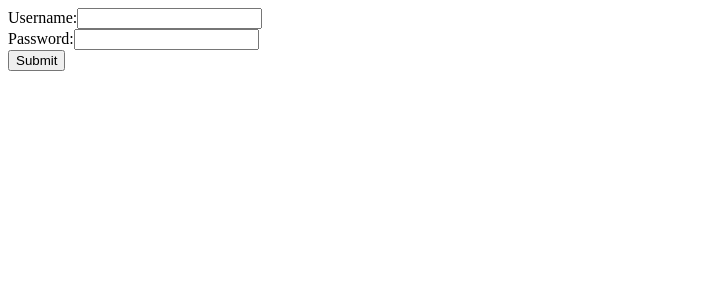
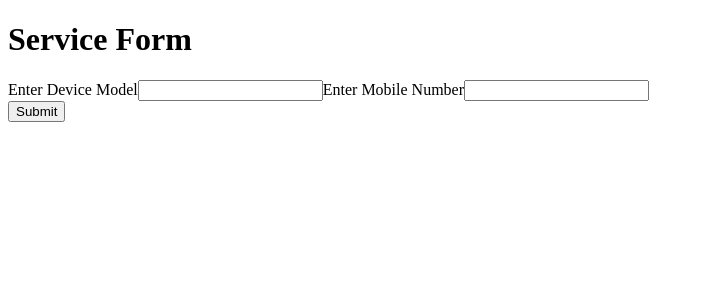
Before and after one commit to Ray-Shubham/vite-react-app, a React (Vite) app: page / in a window 1280 px wide. Shown: the top 300 px of the page, without its empty margins (0-704 px from the left). Built offline with nearby package versions, Linux system fonts and the light colour scheme.

Commit message:
React Controlled Forms

```diff
--- a/src/App.jsx
+++ b/src/App.jsx
@@ -1,6 +1,7 @@
 import CustomButton from "./components/button.jsx";
 import Greeting from "./components/greeting.jsx";
 import MainHeading, { SecondaryHeading } from "./components/heading.jsx";
+import ControlledForm from "./components/Hooks/Forms/Controlled/controlled_form.jsx";
 import UncontrolledComponent from "./components/Hooks/Forms/Uncontrolled/uncontrolled-form.jsx";
 import UseRefExample from "./components/Hooks/useRef/useRefEx.jsx";
 import Counter from "./components/Hooks/usestate/Counter.jsx";
@@ -38,7 +39,9 @@ const App = () => {
 
       {/* <UseRefExample /> */}
 
-      <UncontrolledComponent />
+      {/* <UncontrolledComponent /> */}
+
+      <ControlledForm />
 
       {/* {
       [{name:"Ray",role:"Mern Developer"},{name:"Ray",role:"Mern Developer"},{name:"Ray",role:"Mern Developer"}].map((eachName) => {
--- /dev/null
+++ b/src/components/Hooks/Forms/Controlled/controlled_form.jsx
@@ -0,0 +1,89 @@
+import React, { useState } from "react";
+import { mobileValidation } from "./validations";
+
+const ControlledForm = () => {
+  const [model, setModel] = useState("");
+  const [mobileNumber, setMobileNumber] = useState("");
+  const [modelError, setModelError] = useState("");
+  const [mobileError, setMobileError] = useState("");
+  const modelHandler = (event) => {
+    const modelName = event.target.value;
+    setModel(modelName);
+    const error = modelValidator(modelName);
+    console.log(error,"Model name error");
+
+    if (error) {
+      setModelError(error);
+    } else {
+        setModelError("");
+    }
+
+    console.log(modelName);
+  };
+  const mobileHandler = (event) => {
+    const mobile = event.target.value;
+    setMobileNumber(mobile);
+    const error = mobileValidation(mobile);
+    if (error) {
+      setMobileError(error);
+    } else {
+        setMobileError("");
+    }
+
+  };
+
+  const modelValidator = (value) => {
+    let error = "";
+
+    const modelRegex = /^samsung/i;
+    if (!value) {
+      error = "Please enter model name";
+    } else if (!modelRegex.test(value)) {
+      error = "Please enter samsung model name";
+    }
+    return error;
+  };
+
+  const onSubmit = (e) => {
+    e.preventDefault();
+    if(modelError || mobileError){
+        alert("Please fill properly");
+    } else {
+        // Hit the Server
+    }
+  };
+
+  return (
+    <>
+      <form onSubmit={onSubmit}>
+        <div className="form-group">
+          <h1>Service Form</h1>
+          <label htmlFor="username">Enter Device Model</label>
+          <input
+            type="text"
+            className="form-control"
+            id="username"
+            value={model}
+            onChange={modelHandler}
+          />
+          {modelError && <span style={{ color: "red" }}>{modelError}</span>}
+
+          <label htmlFor="username">Enter Mobile Number</label>
+          <input
+            type="text"
+            className="form-control"
+            id="username"
+            value={mobileNumber}
+            onChange={mobileHandler}
+          />
+          {mobileError && <span style={{ color: "red" }}>{mobileError}</span>}
+        </div>
+        <button type="submit" className="btn btn-default">
+          Submit
+        </button>
+      </form>
+    </>
+  );
+};
+
+export default ControlledForm;
--- /dev/null
+++ b/src/components/Hooks/Forms/Controlled/regex.js
@@ -0,0 +1 @@
+export const mobileNumberRegex = /^[6-9][0-9]{9}$/
--- /dev/null
+++ b/src/components/Hooks/Forms/Controlled/validations.js
@@ -0,0 +1,14 @@
+import { mobileNumberRegex } from "./regex";
+
+
+
+export const mobileValidation = (value) => {
+    let error = "";
+    const mobileRegex = /^[6-9][0-9]{9}$/;
+    if (!value) {
+      error = "Please enter mobile number";
+    } else if ( !mobileNumberRegex.test(value)) {
+      error = "Please enter valid mobile number";
+    }
+    return error;
+}
```
Also changed, not shown: 1 other file (tests, documents, lock files or other folders).
